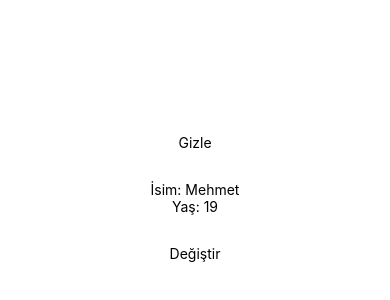
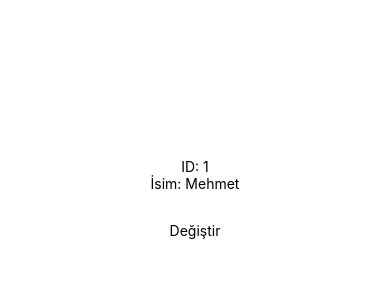
Before and after one commit to murathanje/React-Native, a React Native app in the folder ReactNative/: screen / in a window 390 px wide. Shown: the part 224-524 px from the top of the page. Built offline with nearby package versions, Linux system fonts and the light colour scheme.

Commit message:
Object state was done

```diff
--- a/ReactNative/App.js
+++ b/ReactNative/App.js
@@ -74,33 +74,22 @@ import {
 
 
 const App = () => {
-  const [name, setName] = useState("Mehmet");
-  const [age, setAge] = useState(19);
-  const [isvisible, setIsVisible] = useState(true);
+  const [user, setUser] = useState({id: 1, name: "Mehmet"});
 
   const handleButtonClick = () => {
-    let isim =  name  == "Mehmet" ? "Ahmet" : "Mehmet";
-    let yas =  age  == 19 ? 20 : 19;
-    setName(isim);
-    setAge(yas);
+    // setUser({...user, id: 2})
+    // setUser({...user, name: "Ali"})
+    // setUser((prev) => ({...prev, id:3}))
+    setUser({name: "Murat", id: 5})
   };
 
   return (
     <SafeAreaView style={styles.container}>
-      <TouchableOpacity style={styles.hide} onPress={() => setIsVisible(!isvisible)}>
-        <Text>{isvisible ? "Gizle" : "Göster"}</Text>
+      <Text>ID: {user.id}</Text>
+      <Text>İsim: {user.name}</Text>
+      <TouchableOpacity style={styles.click} onPress={handleButtonClick}>
+        <Text>Değiştir</Text>
       </TouchableOpacity>
-      {
-        isvisible && (
-          <>
-            <Text>İsim: {name}</Text>
-            <Text>Yaş: {age}</Text>
-            <TouchableOpacity style={styles.click} onPress={handleButtonClick}>
-              <Text>Değiştir</Text>
-            </TouchableOpacity>
-          </>
-        )
-      }
     </SafeAreaView>
   );
 };
```
